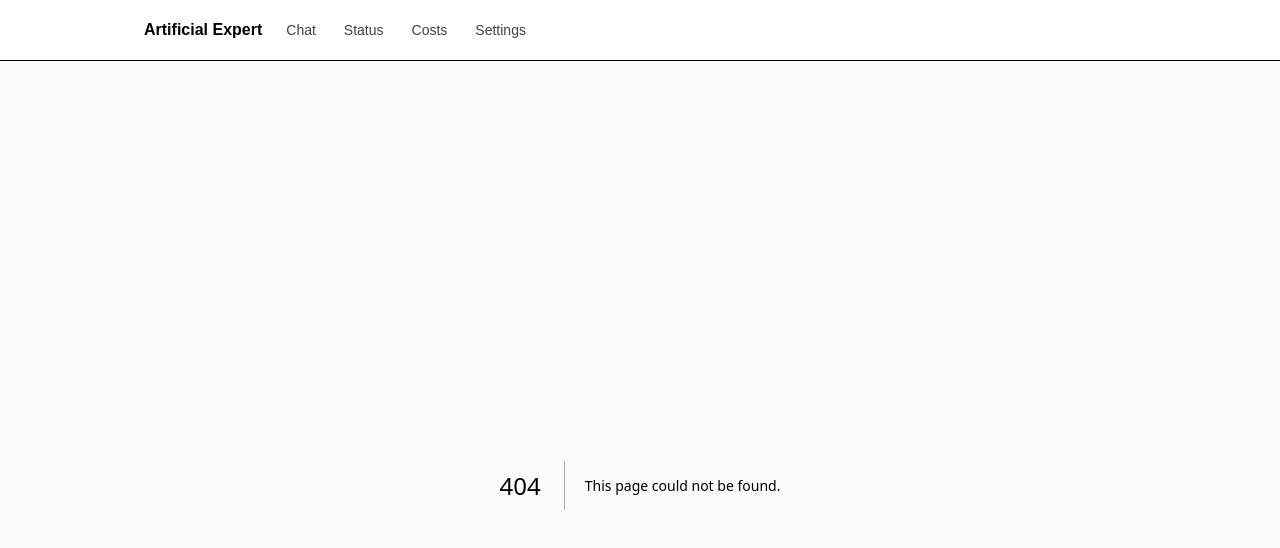
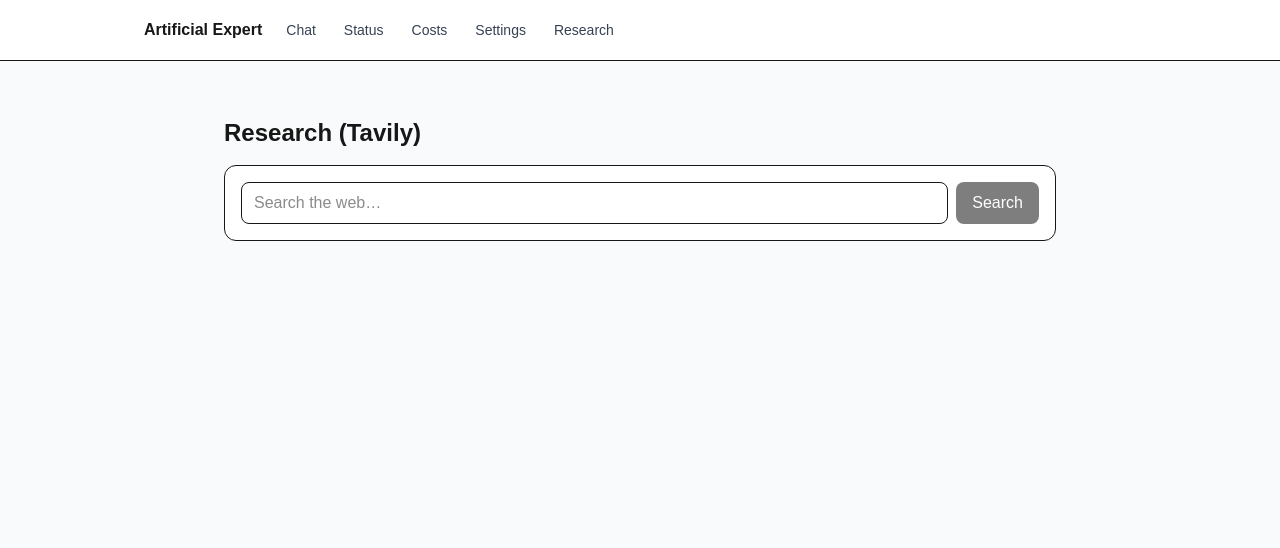
Before and after one commit to turbo6340/sagepublic, a Next.js app: page /research in a window 1280 px wide. Before the commit this address had no page. Shown: the top 548 px of the page. Built offline with nearby package versions, Linux system fonts and the light colour scheme.

Commit message:
Add Tavily web search endpoint + Research page

```diff
--- /dev/null
+++ b/app/api/web-search/route.ts
@@ -0,0 +1,59 @@
+import { NextRequest, NextResponse } from "next/server";
+
+export async function POST(req: NextRequest) {
+  try {
+    const apiKey = (process.env.TAVILY_API_KEY || "").trim();
+    if (!apiKey) {
+      return NextResponse.json(
+        { error: "Missing TAVILY_API_KEY (set in Fly secrets)" },
+        { status: 500 }
+      );
+    }
+
+    const body = await req.json().catch(() => ({}));
+    const query = typeof body?.query === "string" ? body.query.trim() : "";
+    const maxResults =
+      typeof body?.maxResults === "number" && Number.isFinite(body.maxResults)
+        ? Math.max(1, Math.min(10, Math.floor(body.maxResults)))
+        : 5;
+
+    if (!query) {
+      return NextResponse.json({ error: "Missing query" }, { status: 400 });
+    }
+
+    const res = await fetch("https://api.tavily.com/search", {
+      method: "POST",
+      headers: { "Content-Type": "application/json" },
+      body: JSON.stringify({
+        api_key: apiKey,
+        query,
+        max_results: maxResults,
+        include_answer: true,
+        include_raw_content: false,
+        include_images: false,
+      }),
+    });
+
+    if (!res.ok) {
+      const text = await res.text().catch(() => "");
+      return NextResponse.json(
+        { error: `Tavily error (${res.status}): ${text || res.statusText}` },
+        { status: 502 }
+      );
+    }
+
+    const data = await res.json();
+    return NextResponse.json({
+      query,
+      answer: data.answer ?? null,
+      results: (data.results ?? []).map((r: any) => ({
+        title: r.title ?? "",
+        url: r.url ?? "",
+        content: r.content ?? "",
+        score: r.score ?? null,
+      })),
+    });
+  } catch (e: any) {
+    return NextResponse.json({ error: e?.message ?? String(e) }, { status: 500 });
+  }
+}
--- a/app/layout.tsx
+++ b/app/layout.tsx
@@ -38,6 +38,7 @@ export default function RootLayout({ children }: { children: React.ReactNode })
                   <NavItem href="/status" label="Status" />
                   <NavItem href="/costs" label="Costs" />
                   <NavItem href="/settings" label="Settings" />
+                  <NavItem href="/research" label="Research" />
                 </nav>
               </div>
             </div>
--- /dev/null
+++ b/app/research/page.tsx
@@ -0,0 +1,95 @@
+"use client";
+
+import { useState } from "react";
+
+type Result = { title: string; url: string; content: string; score: number | null };
+
+export default function ResearchPage() {
+  const [query, setQuery] = useState("");
+  const [loading, setLoading] = useState(false);
+  const [error, setError] = useState<string | null>(null);
+  const [answer, setAnswer] = useState<string | null>(null);
+  const [results, setResults] = useState<Result[]>([]);
+
+  async function run() {
+    const q = query.trim();
+    if (!q) return;
+    setLoading(true);
+    setError(null);
+    setAnswer(null);
+    setResults([]);
+
+    try {
+      const res = await fetch("/api/web-search", {
+        method: "POST",
+        headers: { "Content-Type": "application/json" },
+        body: JSON.stringify({ query: q, maxResults: 5 }),
+      });
+      const data = await res.json();
+      if (!res.ok) throw new Error(data?.error || `HTTP ${res.status}`);
+      setAnswer(data.answer ?? null);
+      setResults(data.results ?? []);
+    } catch (e: any) {
+      setError(e?.message ?? String(e));
+    } finally {
+      setLoading(false);
+    }
+  }
+
+  return (
+    <div className="p-4 md:p-8 max-w-4xl mx-auto">
+      <h1 className="text-2xl font-bold mb-4">Research (Tavily)</h1>
+
+      <div className="rounded-xl border bg-white p-4">
+        <div className="flex gap-2">
+          <input
+            value={query}
+            onChange={(e) => setQuery(e.target.value)}
+            onKeyDown={(e) => {
+              if (e.key === "Enter") run();
+            }}
+            className="flex-1 rounded-lg border px-3 py-2"
+            placeholder="Search the web…"
+          />
+          <button
+            onClick={run}
+            disabled={loading || !query.trim()}
+            className="rounded-lg bg-black px-4 py-2 text-white disabled:opacity-50"
+          >
+            {loading ? "Searching…" : "Search"}
+          </button>
+        </div>
+
+        {error ? <div className="mt-3 text-sm text-red-600">Error: {error}</div> : null}
+
+        {answer ? (
+          <div className="mt-4 rounded-lg bg-gray-50 p-3">
+            <div className="text-xs uppercase tracking-wide text-gray-500">Answer</div>
+            <div className="mt-1 whitespace-pre-wrap text-sm text-gray-900">{answer}</div>
+          </div>
+        ) : null}
+
+        {results.length ? (
+          <div className="mt-4">
+            <div className="text-xs uppercase tracking-wide text-gray-500">Results</div>
+            <div className="mt-2 flex flex-col gap-3">
+              {results.map((r, i) => (
+                <div key={i} className="rounded-lg border p-3">
+                  <a
+                    href={r.url}
+                    target="_blank"
+                    rel="noreferrer"
+                    className="font-medium text-sm underline"
+                  >
+                    {r.title || r.url}
+                  </a>
+                  <div className="mt-2 text-sm text-gray-700">{r.content}</div>
+                </div>
+              ))}
+            </div>
+          </div>
+        ) : null}
+      </div>
+    </div>
+  );
+}
```
